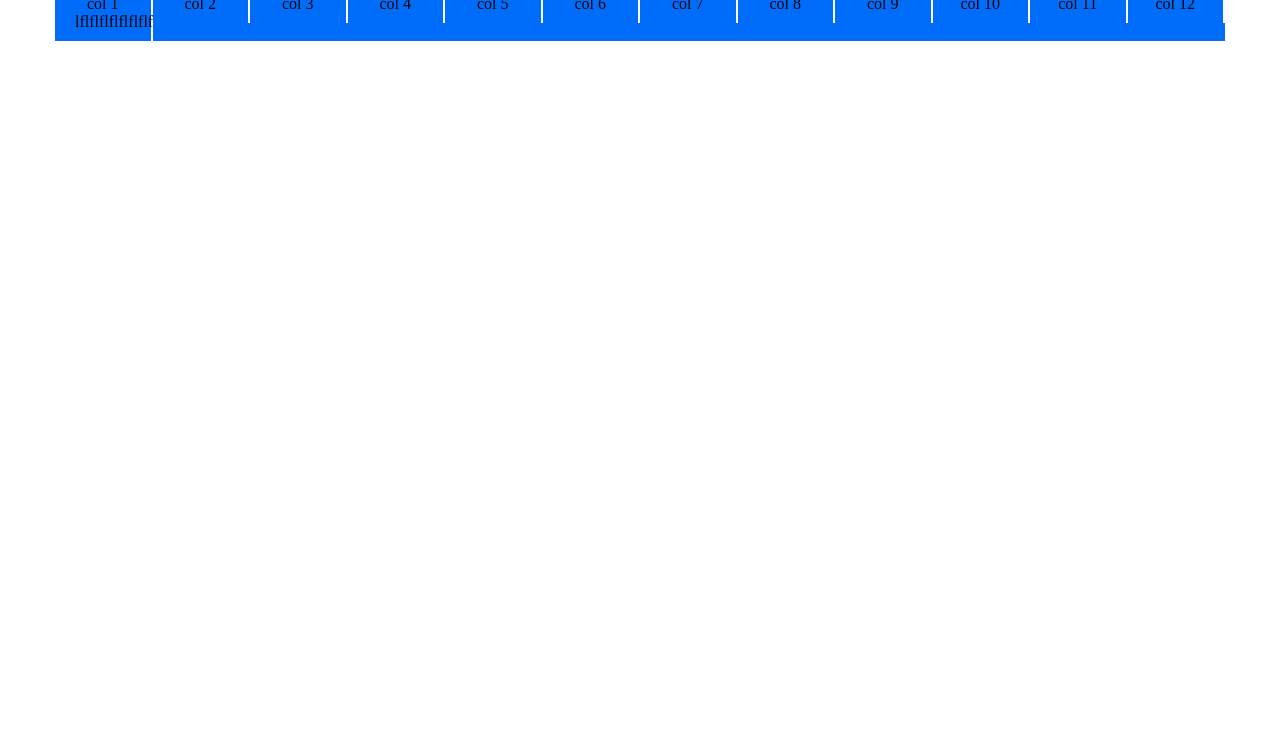
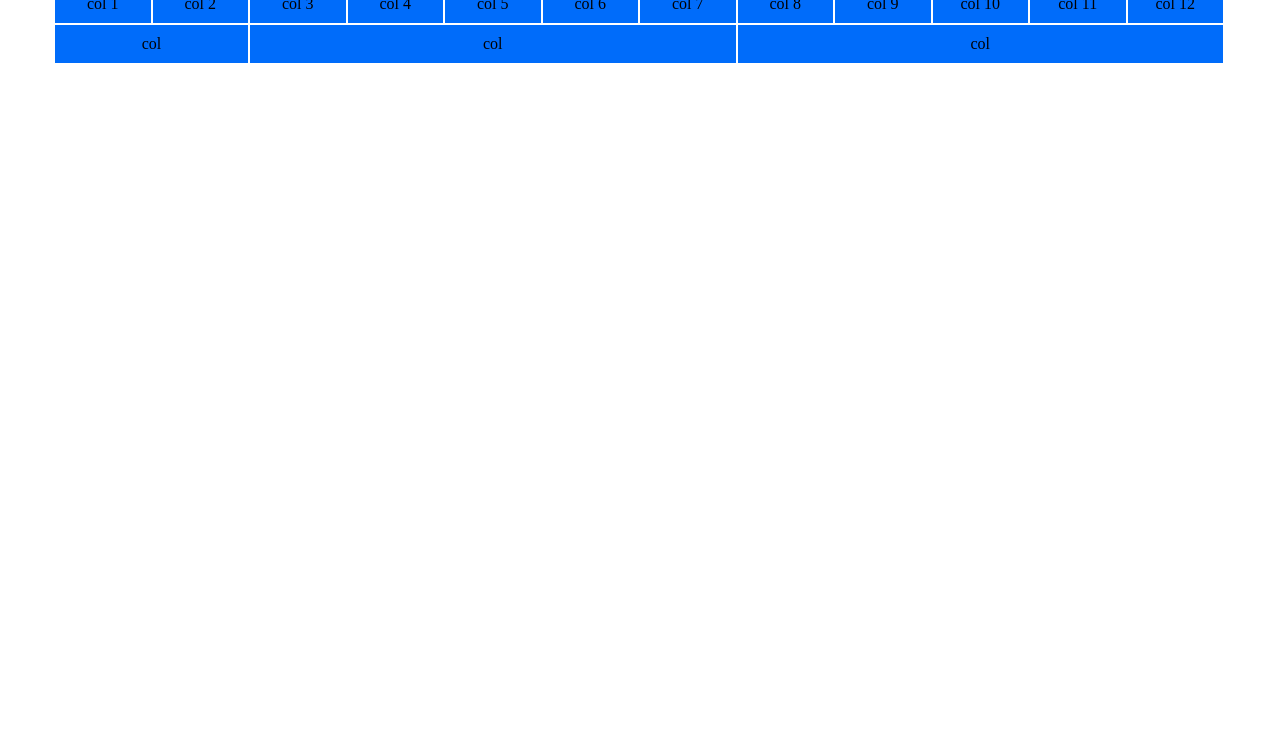
Before and after one commit to Santoni92/html-css-12bool, a plain HTML site: page index.html in a window 1280 px wide. Shown: the part 52-800 px from the top of the page. Drawn offline with Linux system fonts and the light colour scheme.

Commit message:
aggiunta seconda riga;notare che la somma delle colonne occupate da ciascun div presente nella riga deve complessivamente dare 12

```diff
--- a/index.html
+++ b/index.html
@@ -13,9 +13,11 @@
 <body>
     <h1>Esercizio per Casa</h1>
     <div class="container">
+        <!--prima riga-->
+        <section>
             <div class="row">   <!--flex container-->
                 <div class=" col-1 bg-blue">    <!--flex item-->
-                <div class="box">col 1 lflflflflflflflflflflflflflflf</div> <!--contenuto del flex item-->
+                    <div class="box">col 1</div> <!--contenuto del flex item-->
                 </div>
                 <div class=" col-1 bg-blue">
                     <div class="box">col 2</div>
@@ -51,6 +53,23 @@
                     <div class="box">col 12</div>
                 </div>
             </div>
+        </section>
+         <!--seconda riga-->
+        <section>
+            <div class="row">
+                <div class="col-2 bg-blue"> <!--la somma delle colonne occupate da ciascun div deve necessariamente fare 12-->
+                    <div class="box">col</div>
                 </div>
+                <div class="col-5 bg-blue">
+                    <div class="box">col</div>
+                </div>
+                <div class="col-5 bg-blue">
+                    <div class="box">col</div>
+                </div>
+            </div>
+        </section>
+    </div>
+
+
 </body>
 </html>
--- a/style.css
+++ b/style.css
@@ -8,6 +8,7 @@
 .box{
     /*margin-left:5px;*/
     border-right:2px solid white;
+    border-bottom: 2px solid white;
     padding: 10px 20px;
     text-align: center;
 }
```
Lines whose indentation alone changed are shown as unchanged.
